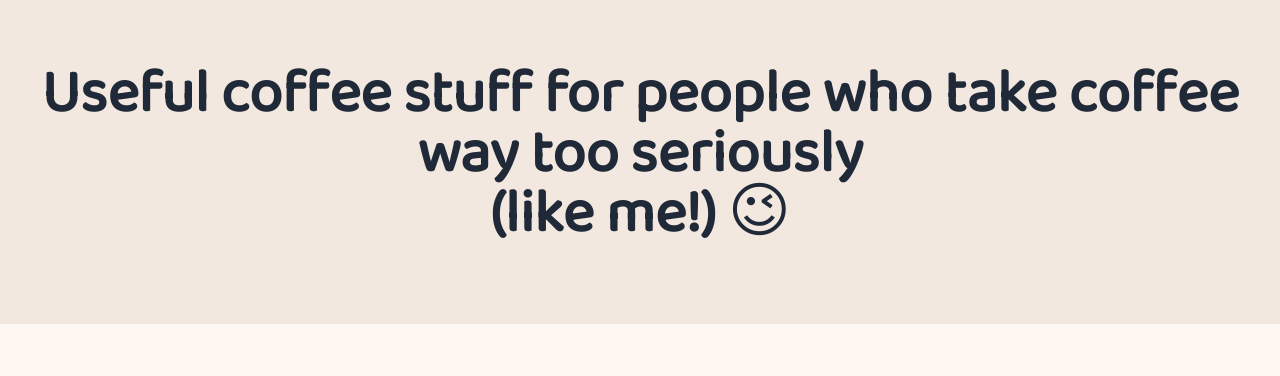
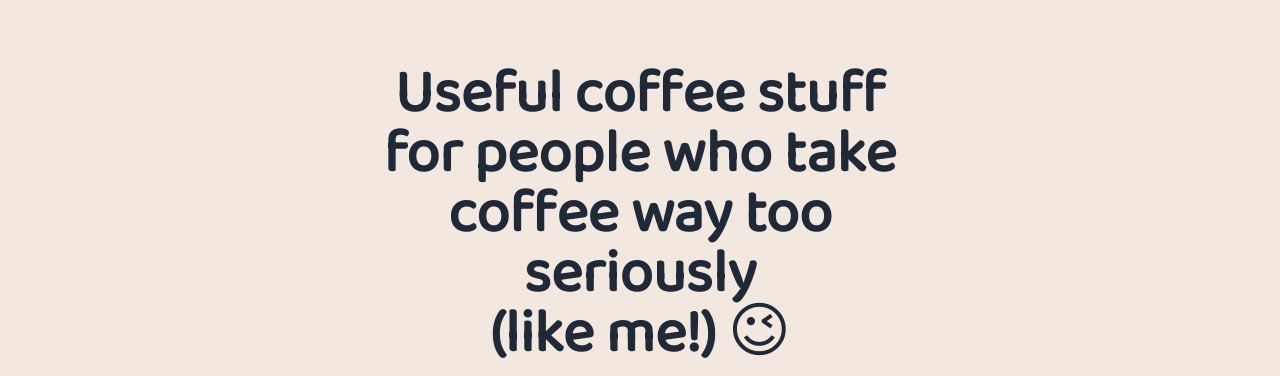
Before and after one commit to rcrookenden/coffee-landing-page, a plain HTML site: page index.html in a window 1280 px wide. Shown: the top 376 px of the page. Drawn offline with nearby package versions, Linux system fonts and the light colour scheme.

Commit message:
Update index.html

```diff
--- a/index.html
+++ b/index.html
@@ -6,7 +6,7 @@
   <title>Coffee Lover's Landing Page</title>
   <script src="https://cdn.tailwindcss.com"></script>
   <link href="https://fonts.googleapis.com/css2?family=Baloo+2&display=swap" rel="stylesheet">
-  <link rel="icon" href="assets/favicon-2.png" type="image/png" />
+  <link rel="icon" href="assets/favicon.png" type="image/png" />
   <style>
     body {
       font-family: 'Baloo 2', cursive;
@@ -16,10 +16,12 @@
 <body class="bg-[#fff8f2] text-gray-800">
   <!-- Hero Section -->
   <section class="text-center py-16 px-4 bg-[#f3e8e0]">
-    <h1 class="text-4xl md:text-6xl font-bold mb-4">
-      Useful coffee stuff for people who take coffee way too seriously<br />
-      (like me!) 😉
-    </h1>
+    <div class="max-w-xl mx-auto">
+      <h1 class="text-4xl md:text-6xl font-bold mb-4 text-center">
+        Useful coffee stuff for people who take coffee way too seriously<br />
+        (like me!) 😉
+      </h1>
+    </div>
   </section>
 
   <!-- Featured Amazon Items -->
```
